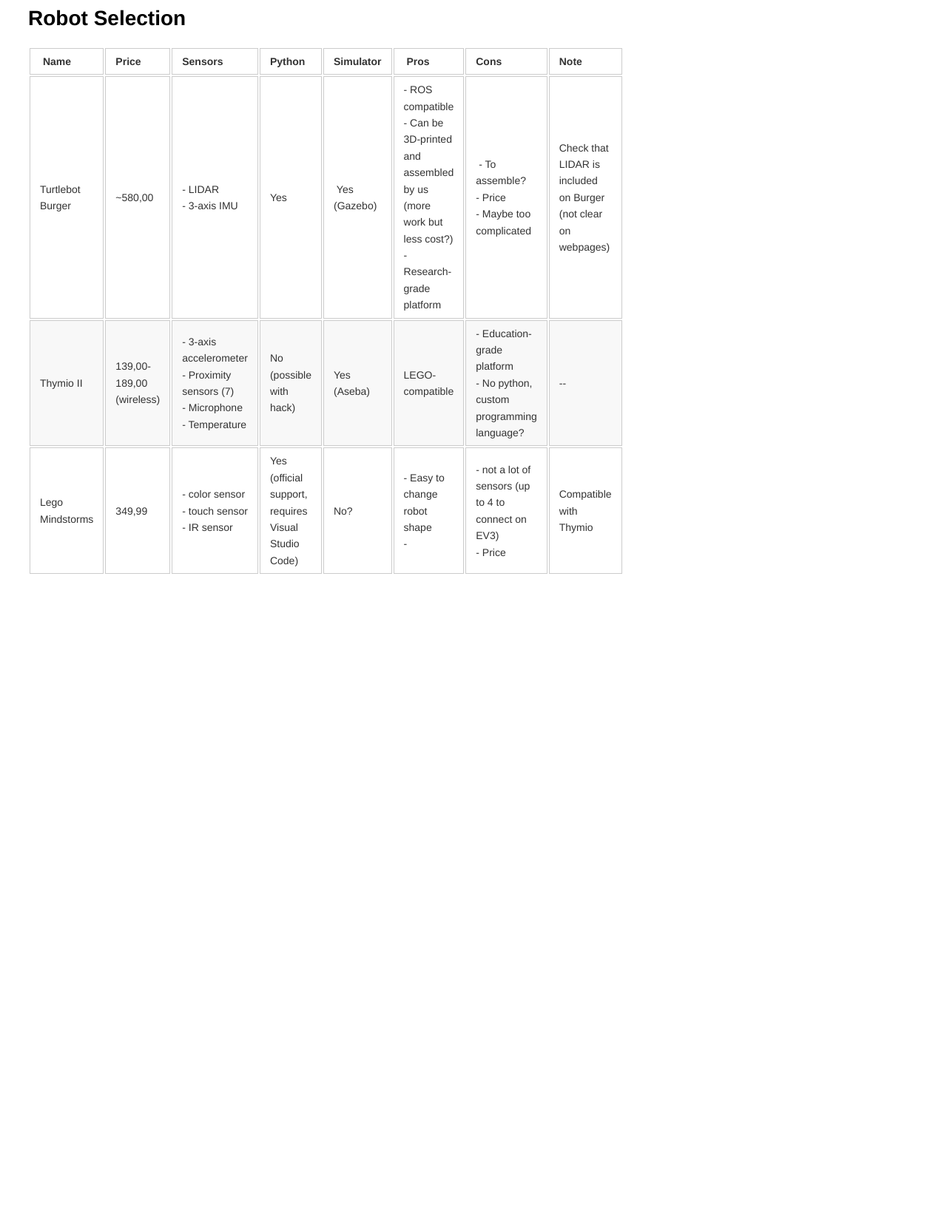
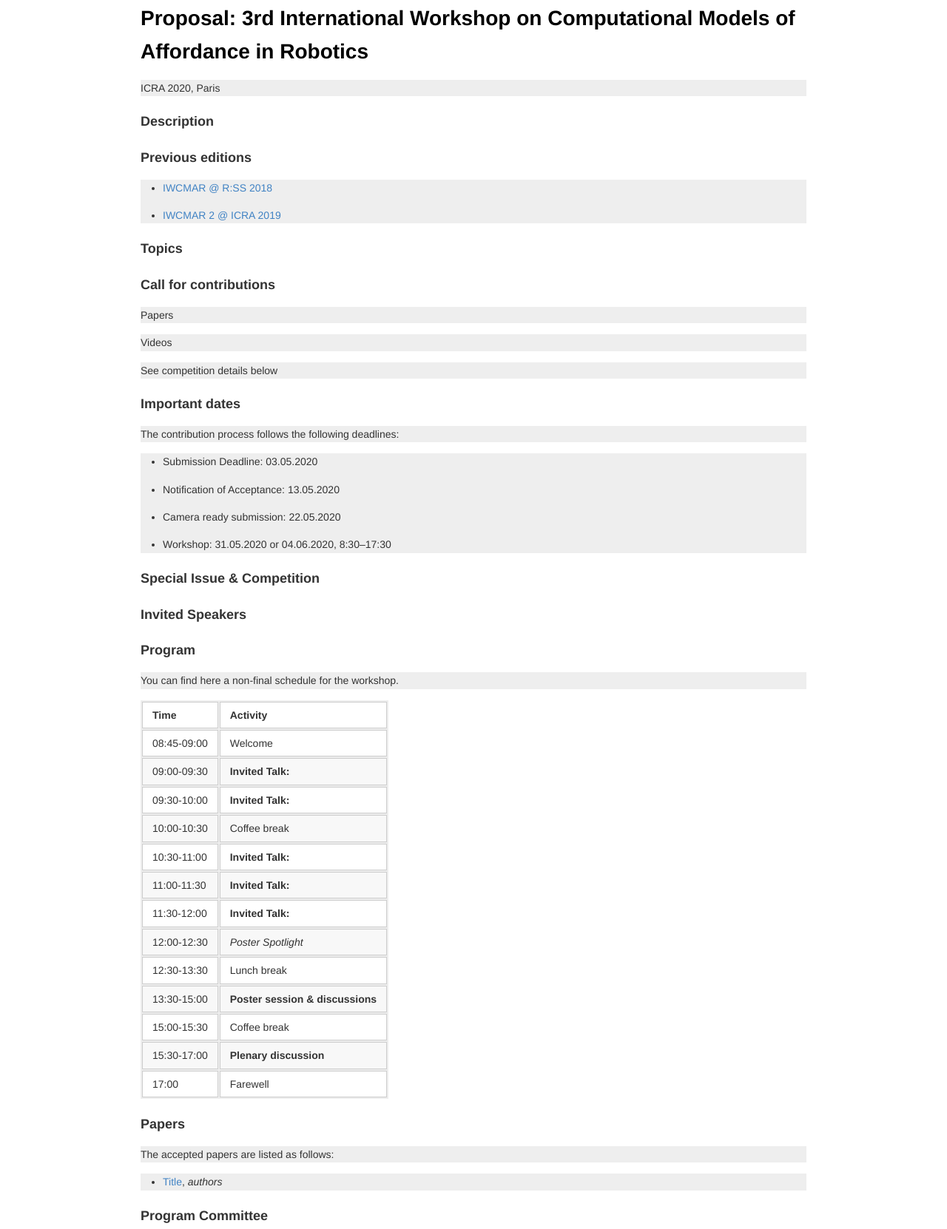
Before and after one commit to r1d1/iwcmar3, a plain HTML site: page index.html in a window 1280 px wide. Shown: the part 35-1697 px from the top of the page at 74% size. Before the commit the page ends 851 px from the top, so only its background shows below. Drawn offline with Linux system fonts and the light colour scheme.

Commit message:
First basic version

```diff
--- a/github_css/github.css
+++ b/github_css/github.css
@@ -27,9 +27,12 @@ body {
   line-height: 1.6;
   padding-top: 10px;
   padding-bottom: 10px;
-  background-color: white;
+  background-color: #FFFFFF;
   padding: 30px;
   color: #333;
+  width: 900px;
+  margin-left: auto;
+  margin-right: auto;
 }
 
 body > *:first-child {
@@ -132,6 +135,7 @@ h6 {
 
 p, blockquote, ul, ol, dl, li, table, pre {
   margin: 15px 0;
+  background-color: #EEEEEE;
 }
 
 hr {
--- a/index.html
+++ b/index.html
@@ -9,62 +9,131 @@
   <link rel="stylesheet" href="./github_css/github.css" type="text/css" />
 </head>
 <body>
-<h1 id="robot-selection">Robot Selection</h1>
-<table style="width:46%;">
-<colgroup>
-<col width="5%" />
-<col width="6%" />
-<col width="5%" />
-<col width="5%" />
-<col width="5%" />
-<col width="5%" />
-<col width="5%" />
-<col width="5%" />
-</colgroup>
+<h1 id="proposal-3rd-international-workshop-on-computational-models-of-affordance-in-robotics">Proposal: 3rd International Workshop on Computational Models of Affordance in Robotics</h1>
+<p>ICRA 2020, Paris</p>
+<h3 id="description">Description</h3>
+<h3 id="previous-editions">Previous editions</h3>
+<ul>
+<li><a href="https://afford.gitlab.io/">IWCMAR @ R:SS 2018</a></li>
+<li><a href="https://r1d1.github.io/iwcmar/">IWCMAR 2 @ ICRA 2019</a></li>
+</ul>
+<h3 id="topics">Topics</h3>
+<h3 id="call-for-contributions">Call for contributions</h3>
+<p>Papers</p>
+<p>Videos</p>
+<p>See competition details below</p>
+<h3 id="important-dates">Important dates</h3>
+<p>The contribution process follows the following deadlines:</p>
+<ul>
+<li>Submission Deadline: 03.05.2020</li>
+<li>Notification of Acceptance: 13.05.2020</li>
+<li>Camera ready submission: 22.05.2020</li>
+<li>Workshop: 31.05.2020 or 04.06.2020, 8:30–17:30</li>
+</ul>
+<h3 id="special-issue-competition">Special Issue &amp; Competition</h3>
+<h3 id="invited-speakers">Invited Speakers</h3>
+<h3 id="program">Program</h3>
+<p>You can find here a non-final schedule for the workshop.</p>
+<table>
 <thead>
 <tr class="header">
-<th align="left"> Name</th>
-<th align="right">Price</th>
-<th align="left">Sensors</th>
-<th align="left">Python</th>
-<th align="left">Simulator</th>
-<th align="left"> Pros</th>
-<th align="left">Cons</th>
-<th align="left">Note</th>
+<th align="left">Time</th>
+<th align="left">Activity</th>
 </tr>
 </thead>
 <tbody>
 <tr class="odd">
-<td align="left">Turtlebot Burger</td>
-<td align="right">~580,00</td>
-<td align="left">- LIDAR<br />- 3-axis IMU</td>
-<td align="left">Yes</td>
-<td align="left"> Yes (Gazebo)</td>
-<td align="left">- ROS compatible<br /> - Can be 3D-printed and assembled by us (more work but less cost?)<br /> - Research-grade platform</td>
-<td align="left"> - To assemble? <br /> - Price<br /> - Maybe too complicated</td>
-<td align="left">Check that LIDAR is included on Burger (not clear on webpages)</td>
+<td align="left">08:45-09:00</td>
+<td align="left">Welcome</td>
 </tr>
 <tr class="even">
-<td align="left">Thymio II</td>
-<td align="right">139,00-189,00 (wireless)</td>
-<td align="left">- 3-axis accelerometer<br /> - Proximity sensors (7)<br /> - Microphone<br /> - Temperature</td>
-<td align="left">No (possible with hack)</td>
-<td align="left">Yes (Aseba)</td>
-<td align="left">LEGO-compatible</td>
-<td align="left">- Education-grade platform<br /> - No python, custom programming language?</td>
-<td align="left">--</td>
+<td align="left">09:00-09:30</td>
+<td align="left"><strong>Invited Talk:</strong></td>
 </tr>
 <tr class="odd">
-<td align="left">Lego Mindstorms</td>
-<td align="right">349,99</td>
-<td align="left">- color sensor<br /> - touch sensor<br /> - IR sensor</td>
-<td align="left">Yes (official support, requires Visual Studio Code)</td>
-<td align="left">No?</td>
-<td align="left">- Easy to change robot shape<br /> -</td>
-<td align="left">- not a lot of sensors (up to 4 to connect on EV3)<br /> - Price</td>
-<td align="left">Compatible with Thymio</td>
+<td align="left">09:30-10:00</td>
+<td align="left"><strong>Invited Talk:</strong></td>
+</tr>
+<tr class="even">
+<td align="left">10:00-10:30</td>
+<td align="left">Coffee break</td>
+</tr>
+<tr class="odd">
+<td align="left">10:30-11:00</td>
+<td align="left"><strong>Invited Talk:</strong></td>
+</tr>
+<tr class="even">
+<td align="left">11:00-11:30</td>
+<td align="left"><strong>Invited Talk:</strong></td>
+</tr>
+<tr class="odd">
+<td align="left">11:30-12:00</td>
+<td align="left"><strong>Invited Talk:</strong></td>
+</tr>
+<tr class="even">
+<td align="left">12:00-12:30</td>
+<td align="left"><em>Poster Spotlight</em></td>
+</tr>
+<tr class="odd">
+<td align="left">12:30-13:30</td>
+<td align="left">Lunch break</td>
+</tr>
+<tr class="even">
+<td align="left">13:30-15:00</td>
+<td align="left"><strong>Poster session &amp; discussions</strong></td>
+</tr>
+<tr class="odd">
+<td align="left">15:00-15:30</td>
+<td align="left">Coffee break</td>
+</tr>
+<tr class="even">
+<td align="left">15:30-17:00</td>
+<td align="left"><strong>Plenary discussion</strong></td>
+</tr>
+<tr class="odd">
+<td align="left">17:00 </td>
+<td align="left">Farewell</td>
 </tr>
 </tbody>
 </table>
+<h3 id="papers">Papers</h3>
+<p>The accepted papers are listed as follows:</p>
+<ul>
+<li><a href="./papers/link.pdf">Title</a>, <em>authors</em></li>
+</ul>
+<h3 id="program-committee">Program Committee</h3>
+<ul>
+<li>Reviewer 1</li>
+<li>Reviewer 2</li>
+<li>Reviewer ...</li>
+</ul>
+<h3 id="venue">Venue</h3>
+<p>Please check out <a href="http://icra2020.org/practical-information" class="uri">http://icra2020.org/practical-information</a> as well as <a href="http://icra2020.org/program" class="uri">http://icra2020.org/program</a> for detailed information on the workshop's location. The workshop will be in room XXX?.</p>
+<h3 id="organizers">Organizers</h3>
+<p><!--
+
+    Anh Nguyen
+
+    * [Erwan Renaudo](mailto:erwan.renaudo@uibk.ac.at) is a postdoctoral researcher at the University
+    of Innsbruck. He completed his PhD degree in 2016 at Pierre and
+        Marie Curie University where he worked on bio-inspired robotic
+        architectures with ensemble reinforcement learning. His research
+        interests focus on learning methods for autonomous robots.
+        He is particularly interested in autonomous behavior generation,
+        from action learning to coordination of habitual and goal-directed
+        behaviors.
+
+    * Paola Ardon
+
+    * Eric Pairet
+
+    * [Raja Chatila](mailto:raja.chatila@isir.upmc.fr), IEEE Fellow, is Professor of Artificial
+    Intelligence, Robotics and Ethics at Pierre and Marie Curie University in Paris, France.
+    He is director of the SMART Laboratory of Excellence on Human-Machine Interactions and
+    former director of the Institute of Intelligent Systems and Robotics. He contributed in
+    several areas of Artificial Intelligence and autonomous and interactive Robotics along
+    his career. His research interests currently focus on human-robot interaction, machine
+    learning and ethics.
+--></p>
 </body>
 </html>
```
Also changed, not shown: 1 other file.
